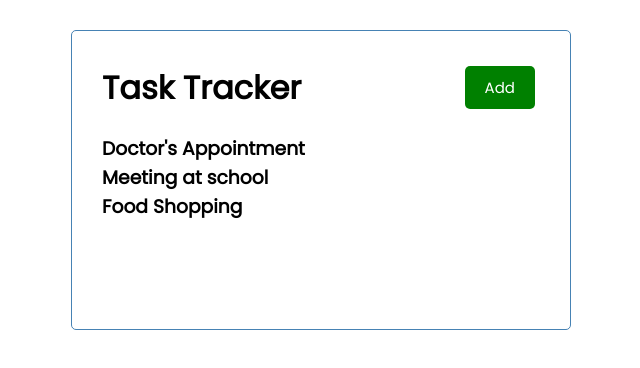
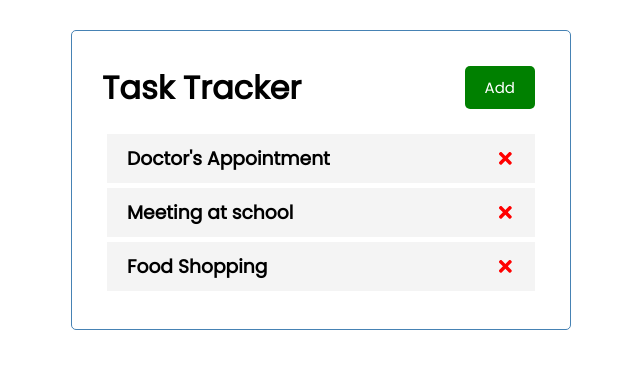
Before and after one commit to Prince-Baust/react-task-tracker, a React (Create React App) app: page / in a window 1280 px wide. Shown: the top 368 px of the page, without its empty margins (319-959 px from the left). Built offline with nearby package versions, Linux system fonts and the light colour scheme.

Commit message:
Task Component added and displayed. implemented task delete option

```diff
--- a/package.json
+++ b/package.json
@@ -8,6 +8,7 @@
     "@testing-library/user-event": "^12.8.3",
     "react": "^17.0.2",
     "react-dom": "^17.0.2",
+    "react-icons": "^4.3.1",
     "react-scripts": "4.0.3",
     "web-vitals": "^1.1.2"
   },
--- a/src/App.js
+++ b/src/App.js
@@ -25,10 +25,16 @@
     }
   ]);
 
+  // Delete Task
+  const deleteTask = (id) => setTasks(tasks.filter((task)=> task.id !== id));
+
   return (
     <div className="container">
       <Header />
-      <Tasks tasks = {tasks}/>
+      {tasks.length > 0 ?
+        <Tasks tasks={tasks}
+               onDelete={deleteTask}
+        /> : "No Task Added"}
     </div>
   );
 }
--- /dev/null
+++ b/src/components/Task.js
@@ -0,0 +1,15 @@
+import {FaTimes} from 'react-icons/fa';
+
+const Task = ({task, onDelete}) =>{
+return(
+  <div className="task">
+    <h3>{task.text}
+      <FaTimes style={{color: 'red'}}
+               onClick={()=>onDelete(task.id)}
+      />
+    </h3>
+  </div>
+);
+}
+
+export default Task;
--- a/src/components/Tasks.js
+++ b/src/components/Tasks.js
@@ -1,7 +1,8 @@
-const Tasks = ({tasks}) => {
+import Task from "./Task";
+const Tasks = ({tasks, onDelete}) => {
   return (
     <>
-    {tasks.map((task)=> <h3 key={task.id}>{task.text}</h3>
+    {tasks.map((task)=> <Task key={task.id} task = {task} onDelete = {onDelete}/>
       )}
     </>
   )
```
Also changed, not shown: 1 other file (tests, documents, lock files or other folders).
